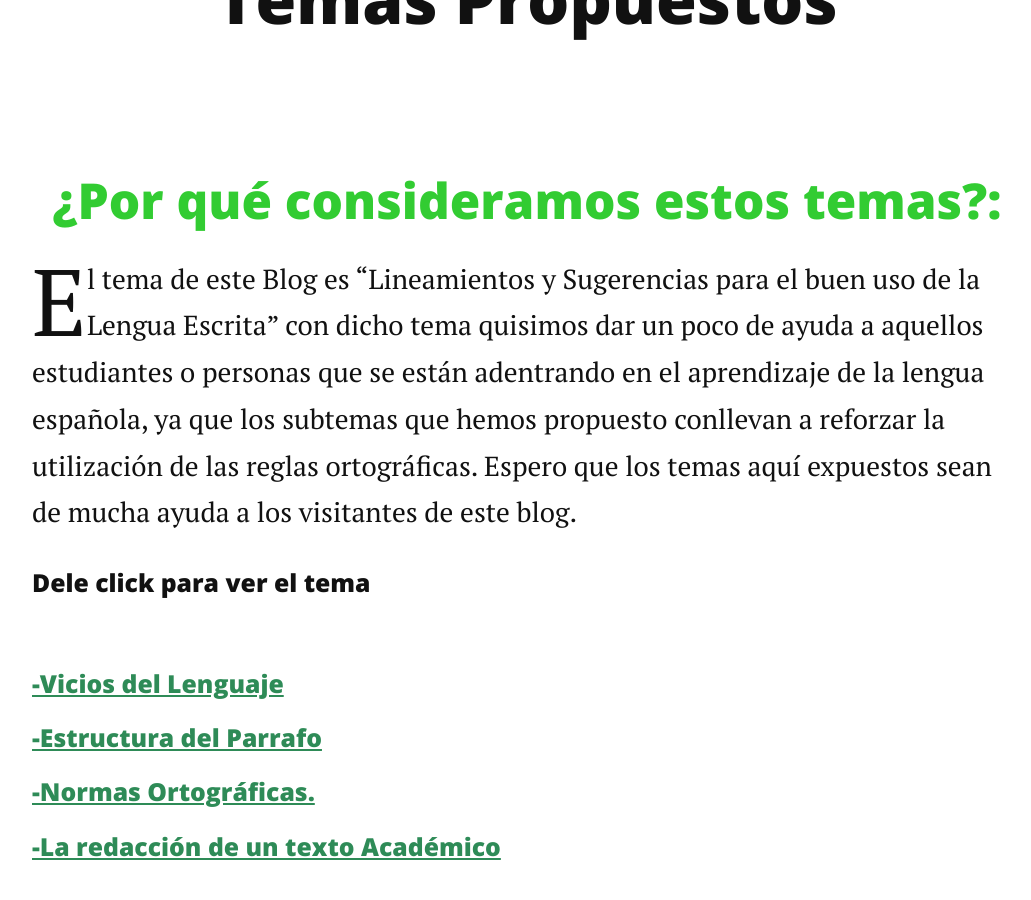
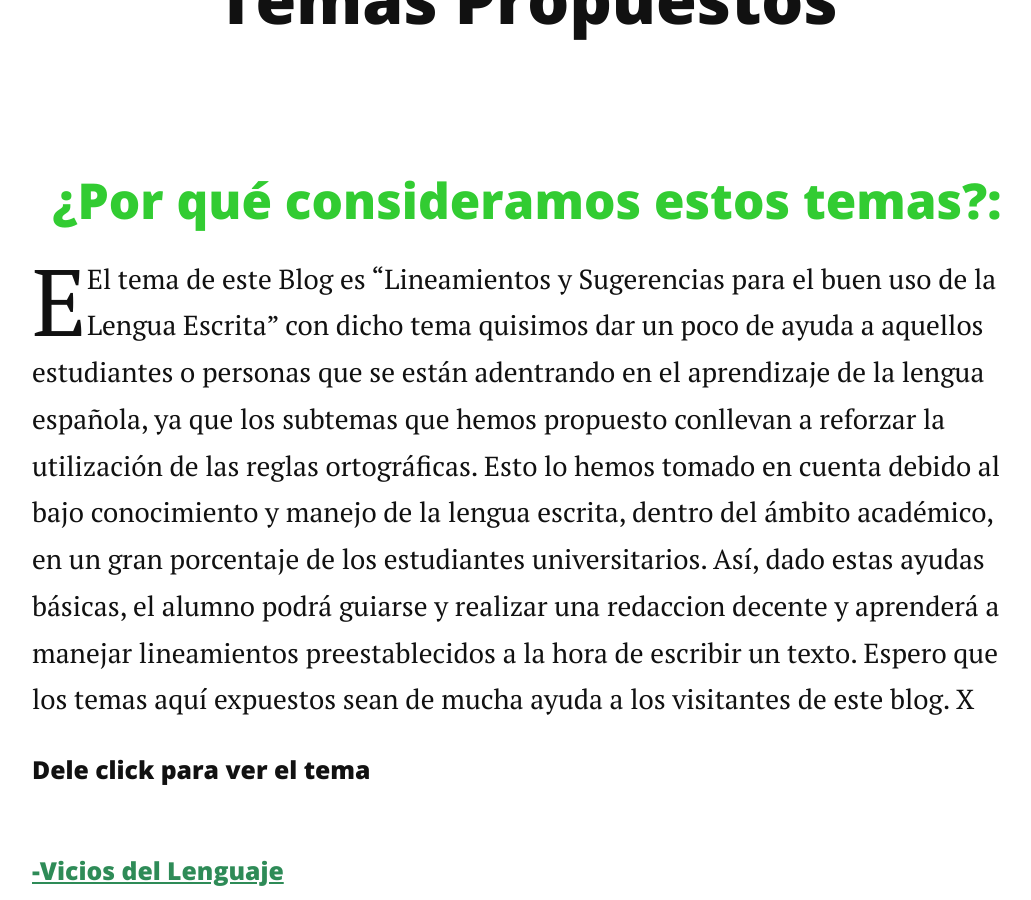
Before and after one commit to BlogdeLenguaje/BlogdeLenguaje.github.io, a Jekyll site: the page built from about.md, in a window 1280 px wide and 900 px high, scrolled down 398 px. Shown: the whole window, without its empty margins (113-1144 px from the left). Built offline with Jekyll 4.4.1, drawn with Linux system fonts in a browser that asks for light colours; nearby versions of some CDN libraries.

Commit message:
Update about.md

```diff
--- a/about.md
+++ b/about.md
@@ -22,7 +22,8 @@
       <a href="{{ paginator.next_page_path | prepend: site.baseurl }}" class="next button__outline">Temas siguientes</a>
     {% endif %}
  <font color="#32CC32"><h2><center>¿Por qué consideramos estos temas?:<br></center></h2></font>
- <p class="intro" aling="justify"><span class="dropcap">E</span>l tema de este Blog es “Lineamientos y Sugerencias para el buen uso de la Lengua Escrita” con dicho tema quisimos dar un poco de ayuda a aquellos estudiantes o personas que se están adentrando en el aprendizaje de la lengua española, ya que los subtemas que hemos propuesto conllevan a reforzar la utilización de las reglas ortográficas.  Espero que los temas aquí expuestos sean de mucha ayuda  a los visitantes de este blog.</p>
+ <p class="intro" aling="justify"><span class="dropcap">E</span> El tema de este Blog es “Lineamientos y Sugerencias para el buen uso de la Lengua Escrita” con dicho tema quisimos dar un poco de ayuda a aquellos estudiantes o personas que se están adentrando en el aprendizaje de la lengua española, ya que los subtemas que hemos propuesto conllevan a reforzar la utilización de las reglas ortográficas. Esto lo hemos tomado en cuenta debido al bajo conocimiento y manejo de la lengua escrita, dentro del ámbito académico, en un gran porcentaje de los estudiantes universitarios. Así, dado estas ayudas básicas, el alumno podrá guiarse y realizar una redaccion decente y aprenderá a manejar lineamientos preestablecidos a la hora de escribir un texto. Espero que los temas aquí expuestos sean de mucha ayuda a los visitantes de este blog.
+  X</p>
 <h4>Dele click para ver el tema</h4><br>
  <h4><a href="https://blogdelenguaje.github.io/blog/ViciosdelLenguaje/">-Vicios del Lenguaje</a><br></h4>
   <h4><a href="https://blogdelenguaje.github.io/blog/EstructuradelParrafo/">-Estructura del Parrafo</a><br></h4>
```
